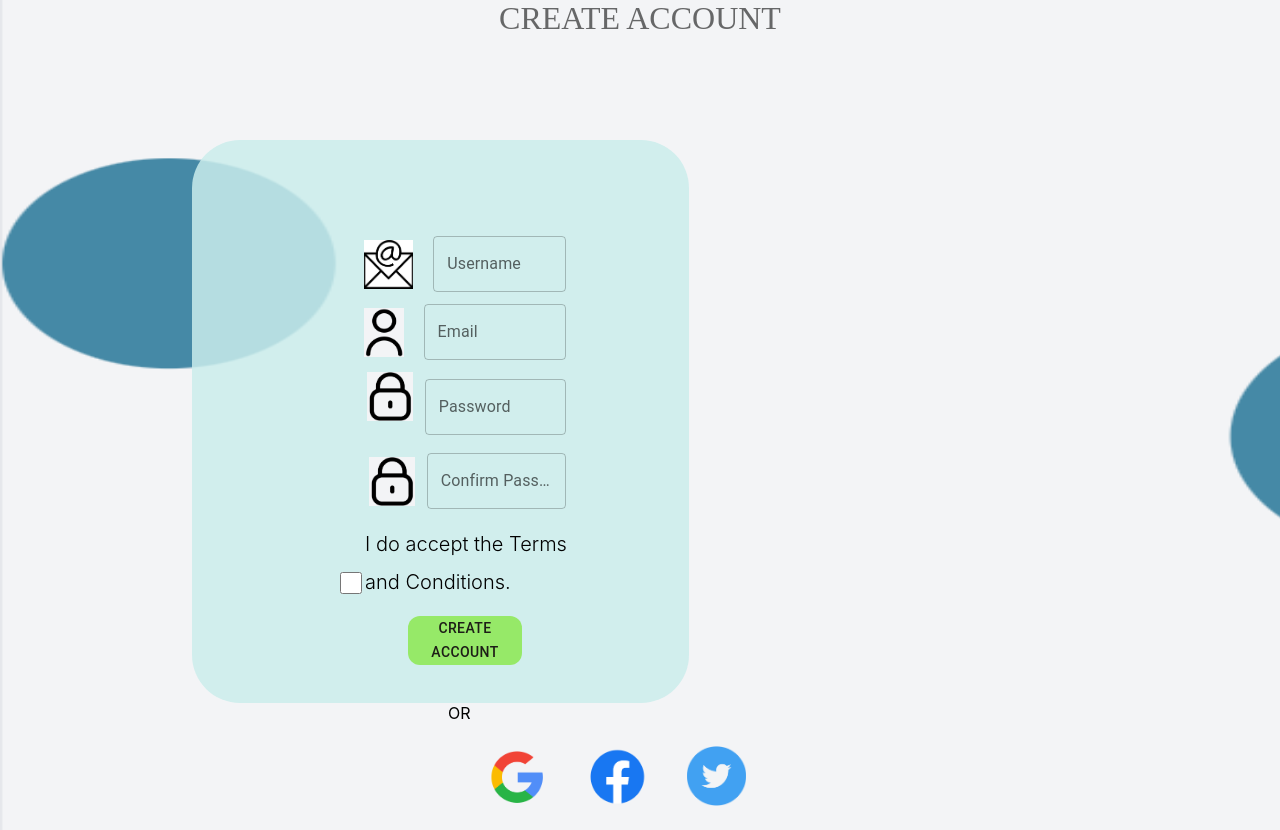
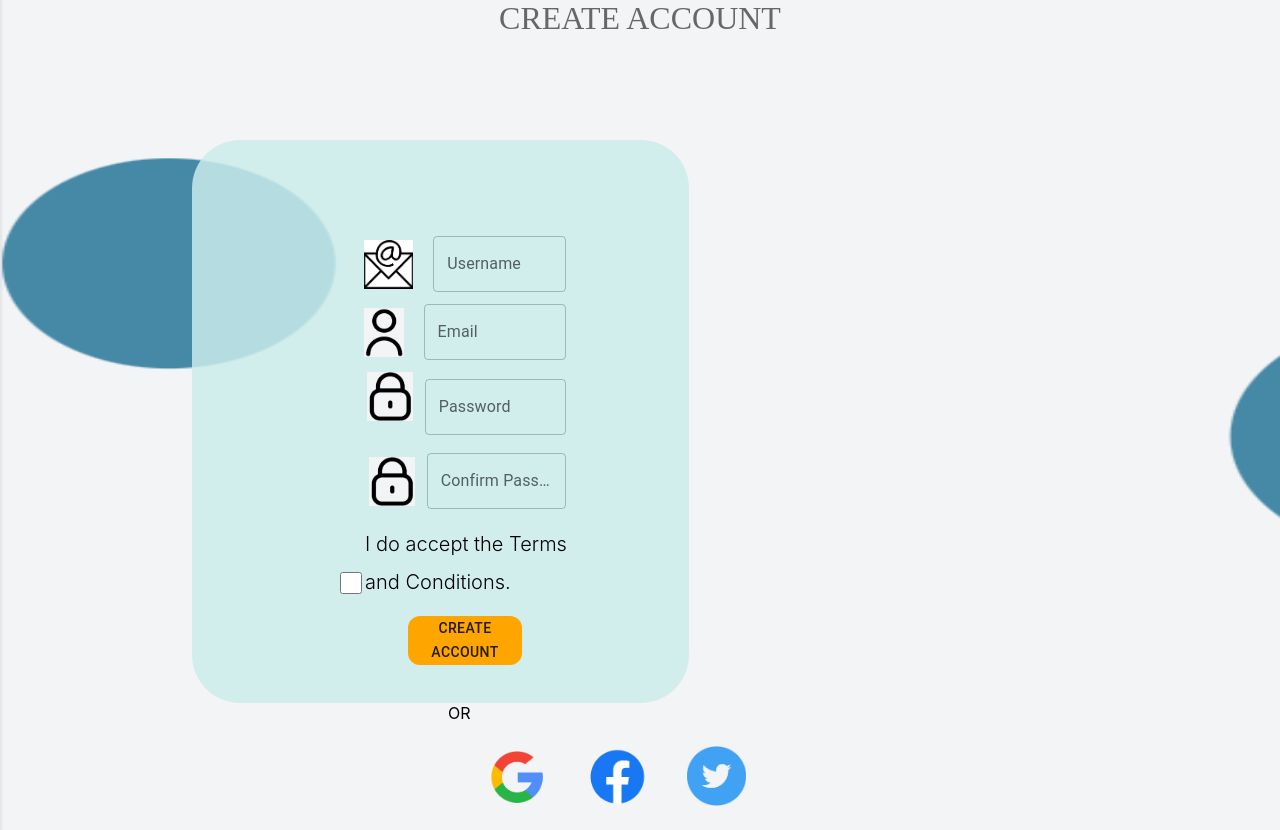
Before and after one commit to Dhineshkumar252/React_Learning, a React (Create React App) app: page /Register in a window 1280 px wide. Shown: the top 830 px of the page. Built offline with nearby package versions, Linux system fonts and the light colour scheme.

Commit message:
Update registeri.css

```diff
--- a/src/registeri.css
+++ b/src/registeri.css
@@ -207,7 +207,7 @@ body{
     }
     .ar{
       color: blue;
-      background-color: rgba(110, 230, 13, 0.589);
+      background-color: orange;
       border-radius: 12px;
       width: 70%;
       height: 30%;
```
